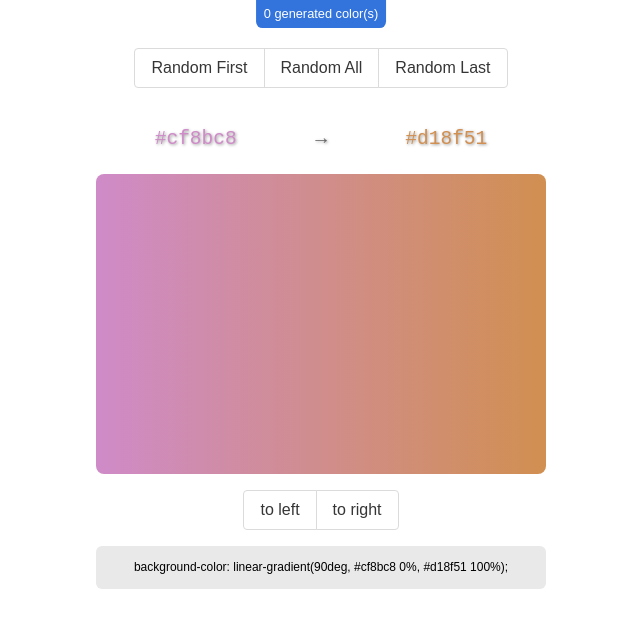
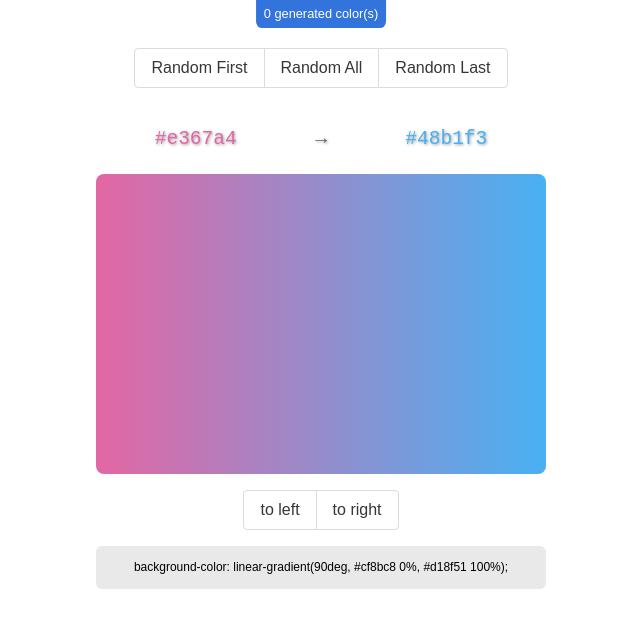
Before and after one commit to DarkGrafiks/Gradient-tool, a website built with webpack: page src/assets/index.html in a window 1280 px wide. Shown: the whole page, without its empty margins (319-959 px from the left). Built offline with nearby package versions, Linux system fonts and the light colour scheme.

Commit message:
Gradient generation

```diff
--- a/src/assets/index.html
+++ b/src/assets/index.html
@@ -21,13 +21,9 @@
 				<button class="button" id="randLast">Random Last</button>
 			</div>
 
-			<div id="colors">
-        <span style="color:#cf8bc8">#cf8bc8</span>
-        →
-        <span style="color:#d18f51">#d18f51</span>
-      </div>
+			<div id="colors"></div>
 
-			<div id="gradient" style="background:linear-gradient(90deg, rgba(207,139,200,1) 0%, rgba(209,143,81,1) 100%)"></div>
+			<div id="gradient"></div>
 
 			<div class="buttons group">
 				<button class="button" id="toLeft">to left</button>
--- a/src/index.js
+++ b/src/index.js
@@ -0,0 +1,41 @@
+const state = {
+  colors: ['#e367a4', '#48b1f3'],
+  direction: '90deg',
+};
+
+const init = () => {
+  makeColors();
+  makeGradient();
+}
+
+// Générer 2 couleurs aléatoires
+const randomHexaColorGenerator = () => `#${Math.random().toString(16).slice(2, 8)}`;
+// Générer les colors
+const makeColors = () => {
+  const {colors} = state;
+  const colorsContainer = document.getElementById('colors');
+
+  colors.forEach((color, index) => {
+    const span = document.createElement('span');
+    span.style.color = color;
+    span.textContent = color;
+    colorsContainer.append(span);
+
+    if(index < colors.length-1) colorsContainer.append(' → ');
+
+  });
+
+};
+
+// Appliquer les colors au dégradé
+const makeGradient = () => {
+  const {colors} = state;
+  const gradient = document.getElementById('gradient');
+  gradient.style.background = `linear-gradient(90deg, ${[...colors]})`;
+}
+
+// Générer un dégradé
+// Changer le direction du dégradé
+// Renseigner le code CSS
+
+document.addEventListener("DOMContentLoaded", init());
```
